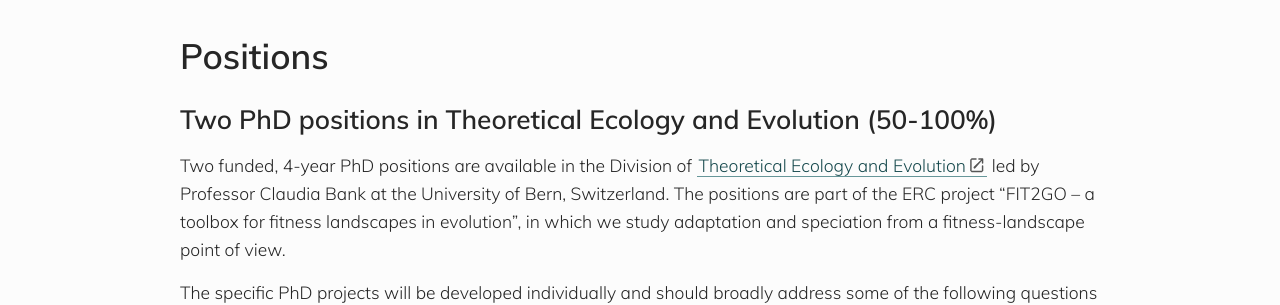
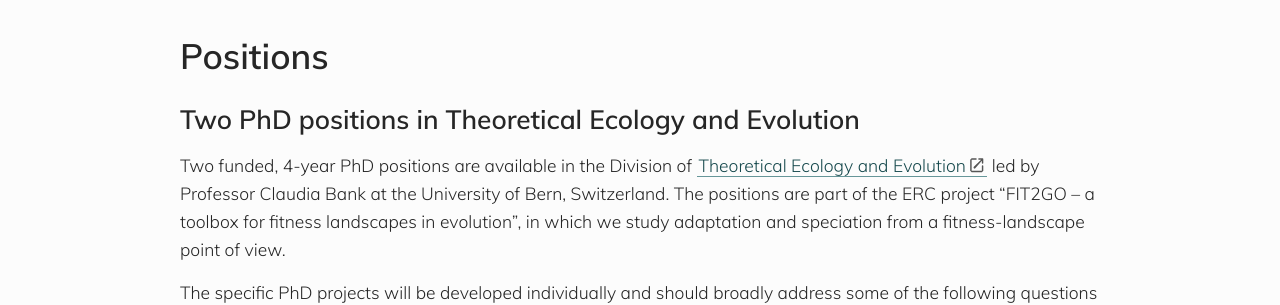
Before and after one commit to banklab/banklab.github.io, a Jekyll site: the page built from positions.md, in a window 1280 px wide. Shown: the part 322-627 px from the top of the page. Built offline with Jekyll 4.4.1, drawn with Linux system fonts in a browser that asks for light colours; some web fonts are replaced.

Commit message:
Positions update - took out percentage

```diff
--- a/positions.md
+++ b/positions.md
@@ -6,7 +6,7 @@ permalink: /positions/
 
 # Positions
 
-## Two PhD positions in Theoretical Ecology and Evolution (50-100%)
+## Two PhD positions in Theoretical Ecology and Evolution
 
 Two funded, 4-year PhD positions are available in the Division of [Theoretical Ecology and Evolution](https://banklab.github.io/) led by Professor Claudia Bank at the University of Bern, Switzerland. The positions are part of the ERC project “FIT2GO – a toolbox for fitness landscapes in evolution”, in which we study adaptation and speciation from a fitness-landscape point of view.
 
```
